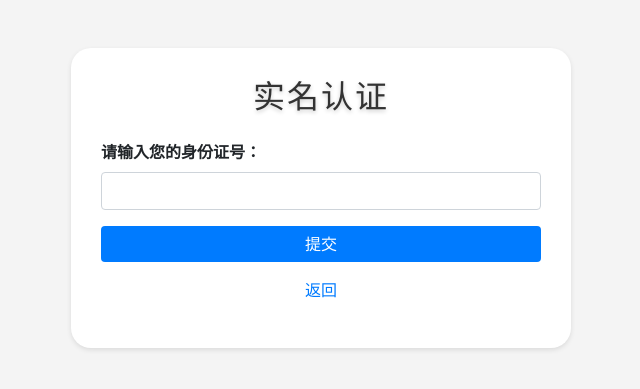
After one commit to Zesuy/cyberbar-charge-system, a Flask app: page /verification in a window 1280 px wide. The commit adds this page. Shown: the top 389 px of the page, without its empty margins (319-959 px from the left). Run offline with Flask 3, Linux system fonts and the light colour scheme; parts of the project's set-up code (start-up, migrations or seed data) failed here and were passed over.

Commit message:
模拟完成了实名认证功能

```diff
--- a/app.py
+++ b/app.py
@@ -21,6 +21,9 @@ class User(db.Model):
     balance = db.Column(db.Float, nullable=False, default=0)
     balance_left = db.Column(db.Float, nullable=False, default=0)
     on_call = db.Column(db.Boolean, default=False)
+    is_verified = db.Column(db.Boolean, default=False)
+    card_id = db.Column(db.Integer, db.ForeignKey('card.id'), nullable=False, default=0)
+    card = db.relationship('Card', backref='users')
 
     def __repr__(self):
         return '<User %r>' % self.username
@@ -33,6 +36,17 @@ class User(db.Model):
             return round(hours * self.billing_group.price, 2)  # 修改为每小时计费
         else:
             return 0.00
+
+
+class Card(db.Model):
+    id = db.Column(db.Integer, primary_key=True)
+    id_number = db.Column(db.String(18), unique=True, nullable=False)
+    name = db.Column(db.String(50), nullable=False)
+    # 可以添加其他字段，例如性别、地址等
+    created_at = db.Column(db.DateTime, default=datetime.now())
+
+    def __repr__(self):
+        return f'<Card {self.id_number}>'
 
 
 def get_balance_left(user_id):
@@ -86,7 +100,7 @@ def create_billing_record(user_id: object, last_login: object, logout_time: obje
             billing_record = BillingRecord(
                 user_id=user_id,
                 username=user.username,  # 从 User 对象获取用户名
-                last_login=last_login,
+                last_login=last_login,  # 用来记录上机的时间。
                 logout_time=logout_time,
                 billing_group_id=billing_group_id,  # 添加计费组 ID
                 billing_group=billing_group,  # 将 BillingGroup 对象关联到 BillingRecord
@@ -284,15 +298,51 @@ def login():
             session['logged_in'] = True
             session['user_id'] = user.id
             session['is_admin'] = user.is_admin
-            if user.is_admin:
-                return redirect(url_for('admin_dashboard'))
+
+            # 检查是否已实名认证
+            if user.is_verified:
+                # 已实名认证，根据角色进行跳转
+                if user.is_admin:
+                    return redirect(url_for('admin_dashboard'))
+                else:
+                    return redirect(url_for('dashboard'))
             else:
-                return redirect(url_for('dashboard'))
+                # 未实名认证，跳转到实名认证页面
+                return redirect(url_for('verification'))
         else:
             # 使用更具体的错误提示信息
             error_message = "用户名或密码错误。"
             return render_template('index.html', error=error_message)
     return render_template('index.html', user_ip=user_ip)  # 将 user_ip 传递给模板
+
+
+# 添加实名认证页面路由
+@app.route('/verification')
+def verification():
+    return render_template('verification.html')
+
+
+@app.route('/verify_id_card', methods=['POST'])
+def verify_id_card():
+    id_card = request.form.get('id_card')
+    # 验证身份证号
+    if validate_id_card(id_card):
+        user_id = session.get('user_id')
+        user = User.query.get(user_id)
+        user.is_verified = True
+        user.card_id = id_card
+        db.session.commit()
+        # ...
+        return jsonify({'success': True, 'message': '验证成功'})
+    else:
+        return jsonify({'success': False, 'message': '身份证号无效'})
+
+
+def validate_id_card(id_card):
+    # 使用数据库查询或其他验证方法判断身份证号是否存在且有效
+    # 返回 True 表示验证成功，返回 False 表示验证失败
+    # 为了信息安全，暂时不校验身份证
+    return True
 
 
 @app.route('/logout')
@@ -509,6 +559,5 @@ def delete_user(user_id):
     return redirect(url_for('admin_dashboard'))
 
 
-
 if __name__ == '__main__':
     app.run(debug=True)
--- /dev/null
+++ b/templates/verification.html
@@ -0,0 +1,99 @@
+<!DOCTYPE html>
+<html>
+<head>
+    <title>网吧计费系统 - 实名认证</title>
+    <link rel="stylesheet" href="https://cdn.jsdelivr.net/npm/bootstrap@4.6.2/dist/css/bootstrap.min.css">
+    <style>
+        body {
+            background-color: #f4f4f4;
+        }
+
+        .container {
+            background-color: #fff;
+            padding: 30px;
+            border-radius: 20px;
+            box-shadow: 0 2px 5px rgba(0, 0, 0, 0.1);
+            max-width: 500px; /* Adjust as needed */
+            margin: 50px auto; /* Center the container */
+        }
+
+        h2 {
+            color: #333;
+            text-align: center;
+            font-family: 'Roboto', sans-serif; /* 使用 Roboto 字体 */
+            font-size: 2em; /* 调整字号 */
+            letter-spacing: 2px; /* 调整字间距 */
+            text-shadow: 0 2px 4px rgba(0, 0, 0, 0.2); /* 添加阴影 */
+        }
+
+        .form-group label {
+            font-weight: bold;
+        }
+
+        .btn-primary {
+            background-color: #007bff;
+            border: none;
+        }
+
+        .btn-secondary {
+            background-color: #6c757d;
+            border: none;
+        }
+    </style>
+</head>
+<body>
+<div class="container mt-5">
+    <div class="row justify-content-center">
+        <div class="col-md-12">
+            <h2 class="text-center mb-4">实名认证</h2>
+            <form id="id_card_form" method="post">
+                <div class="form-group">
+                    <label for="id_card">请输入您的身份证号：</label>
+                    <input type="text" class="form-control" id="id_card" name="id_card" required>
+                </div>
+                <button type="submit" class="btn btn-primary btn-block">提交</button>
+            </form>
+            <p class="text-center mt-3">
+                <a href="/logout">返回</a>
+            </p>
+        </div>
+    </div>
+</div>
+
+<script src="https://code.jquery.com/jquery-3.6.0.min.js"></script>
+<script>
+    $(document).ready(function() {
+        $("#id_card_form").submit(function(event) {
+            event.preventDefault();
+            var idCard = $("#id_card").val();
+            if (validateIdCard(idCard)) {
+                $.ajax({
+                    url: "/verify_id_card", // 你的验证接口地址
+                    type: "POST",
+                    data: {
+                        id_card: idCard
+                    },
+                    success: function(response) {
+                        alert("验证成功！");
+                        window.location.href = "/"; // 跳转到首页
+                    },
+                    error: function(xhr, status, error) {
+                        alert("验证失败，请检查身份证号！");
+                    }
+                });
+            } else {
+                alert("请输入正确的身份证号！");
+            }
+        });
+
+        function validateIdCard(idCard) {
+            // 这里可以添加更严格的验证逻辑，例如校验校验码等
+            if (idCard.length !== 18) {
+                return false;
+            }
+            return true;
+        }
+    });
+</script>
+</body>
+</html>
```
Also changed, not shown: instance/cybercafe.db (deleted), templates/add_user.html (indentation only).
